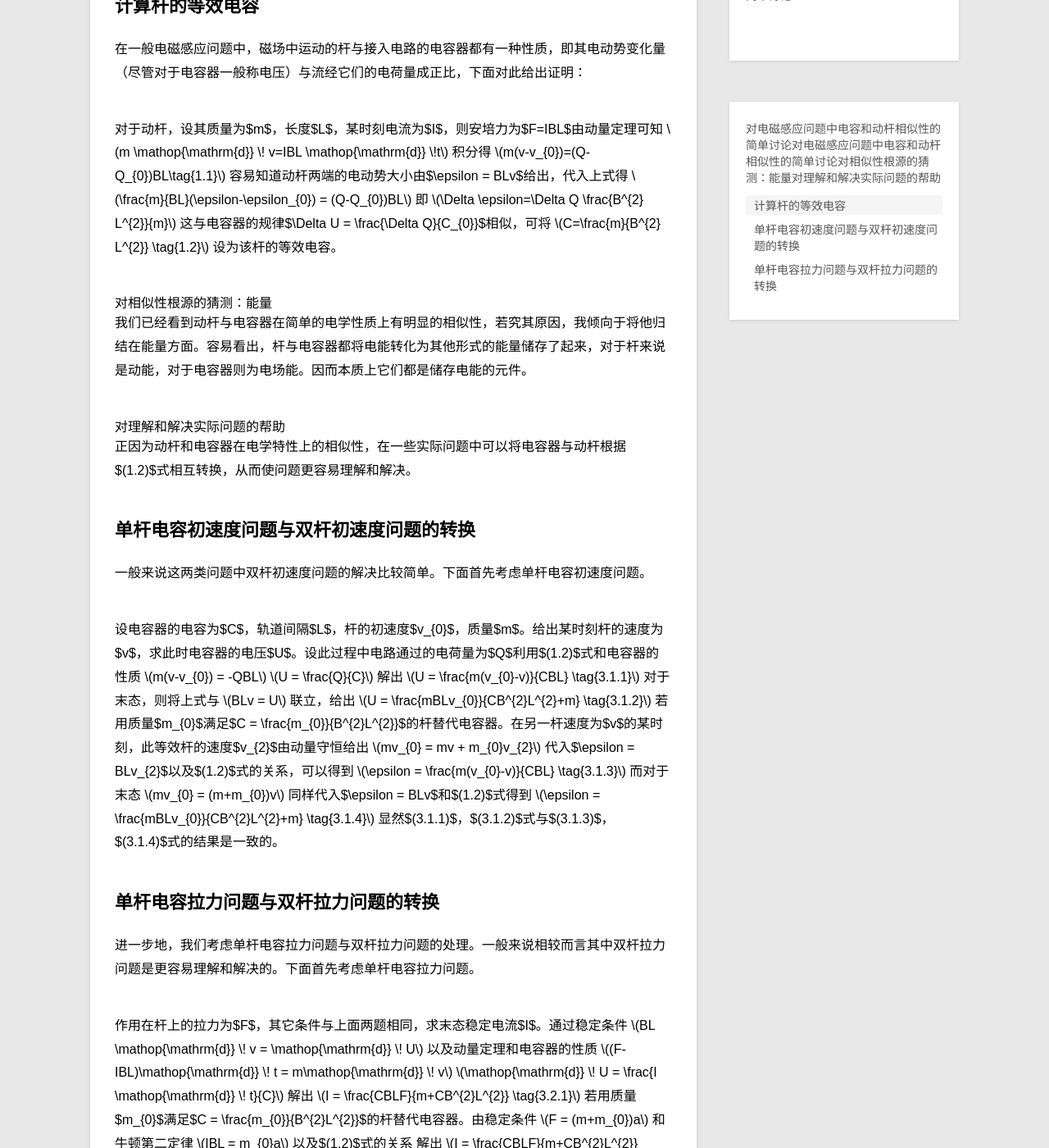
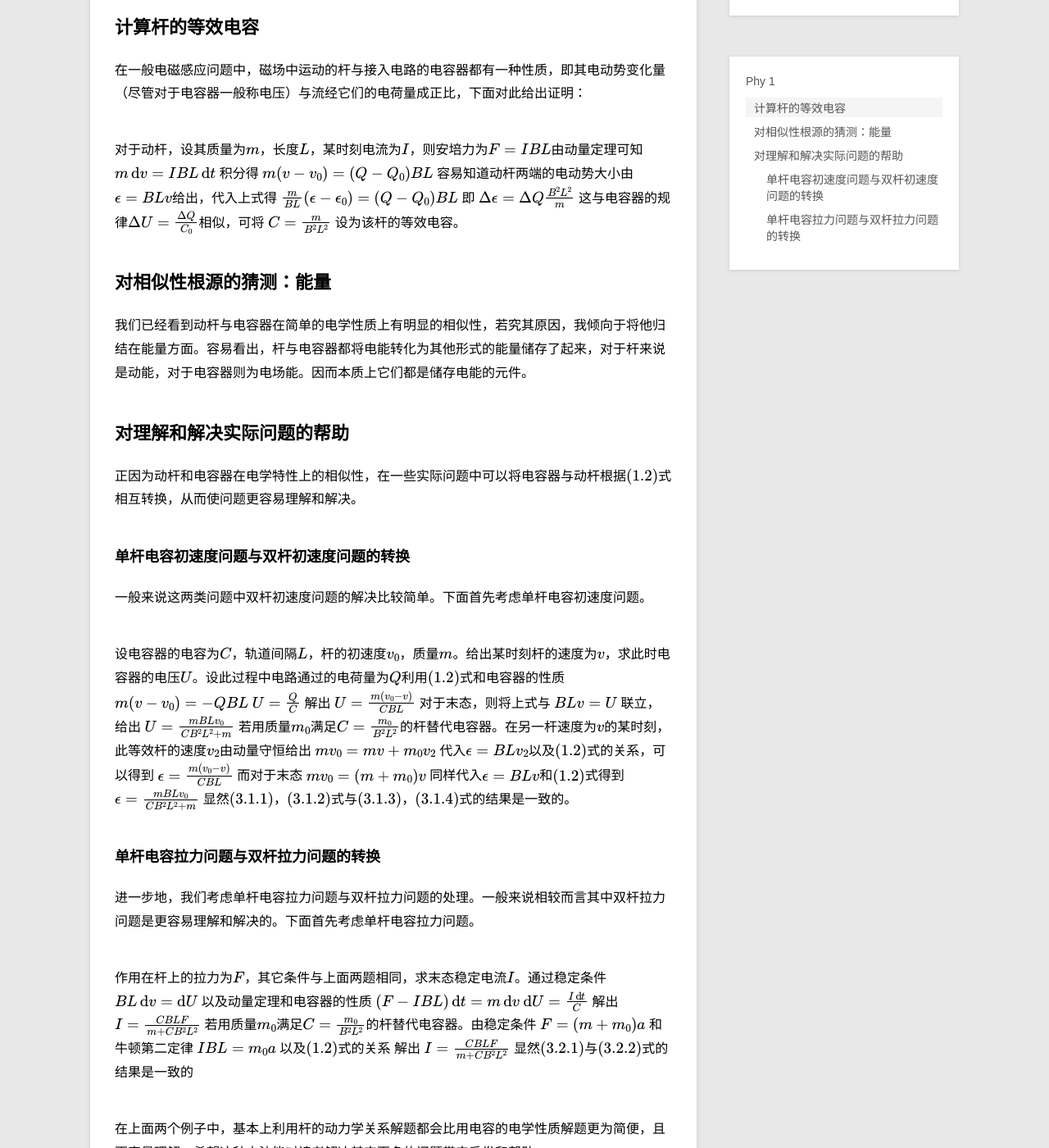
Before and after one commit to Hyanue/Hyanue.github.io, a Jekyll site: the page built from _posts/project/2020-2-19-phy-1.md, in a window 1280 px wide and 1400 px high, scrolled down 359 px. Shown: the whole window at 82% size. Built offline with Jekyll 4.4.1, drawn with Linux system fonts in a browser that asks for light colours; our own code applies the rules of GitHub Pages for plain Markdown files; formulas are drawn with MathJax 3; some of the changed text lies outside the part shown.

Commit message:
Update 2020-2-19-phy-1.md

```diff
--- a/_posts/project/2020-2-19-phy-1.md
+++ b/_posts/project/2020-2-19-phy-1.md
@@ -1,10 +1,21 @@
+<head>
+    <script src="https://cdn.mathjax.org/mathjax/latest/MathJax.js?config=TeX-AMS-MML_HTMLorMML" type="text/javascript"></script>
+    <script type="text/x-mathjax-config">
+        MathJax.Hub.Config({
+            tex2jax: {
+            skipTags: ['script', 'noscript', 'style', 'textarea', 'pre'],
+            inlineMath: [['$','$']]
+            }
+        });
+    </script>
+</head>
+
 ---
 layout: post
 title: 对电磁感应问题中电容和动杆相似性的简单讨论
 category: project
 description: 利用电磁感应问题中电容和动杆电学特性的相似性将两类问题进行相互转化从而简化问题。
 ---
-# [{{ page.title }}][1]
 2020-02-19 By {{ site.author_info }}
 ## 计算杆的等效电容
 
@@ -22,15 +33,15 @@
 $$C=\frac{m}{B^{2} L^{2}} \tag{1.2}$$
 设为该杆的等效电容。
 
-# 对相似性根源的猜测：能量
+## 对相似性根源的猜测：能量
 
 我们已经看到动杆与电容器在简单的电学性质上有明显的相似性，若究其原因，我倾向于将他归结在能量方面。容易看出，杆与电容器都将电能转化为其他形式的能量储存了起来，对于杆来说是动能，对于电容器则为电场能。因而本质上它们都是储存电能的元件。
 
-# 对理解和解决实际问题的帮助
+## 对理解和解决实际问题的帮助
 
 正因为动杆和电容器在电学特性上的相似性，在一些实际问题中可以将电容器与动杆根据$(1.2)$式相互转换，从而使问题更容易理解和解决。
 
-## 单杆电容初速度问题与双杆初速度问题的转换
+### 单杆电容初速度问题与双杆初速度问题的转换
 
 一般来说这两类问题中双杆初速度问题的解决比较简单。下面首先考虑单杆电容初速度问题。
 
@@ -53,7 +64,7 @@
 $$\epsilon = \frac{mBLv_{0}}{CB^{2}L^{2}+m} \tag{3.1.4}$$
 显然$(3.1.1)$，$(3.1.2)$式与$(3.1.3)$，$(3.1.4)$式的结果是一致的。
 
-## 单杆电容拉力问题与双杆拉力问题的转换
+### 单杆电容拉力问题与双杆拉力问题的转换
 
 进一步地，我们考虑单杆电容拉力问题与双杆拉力问题的处理。一般来说相较而言其中双杆拉力问题是更容易理解和解决的。下面首先考虑单杆电容拉力问题。
 
```
